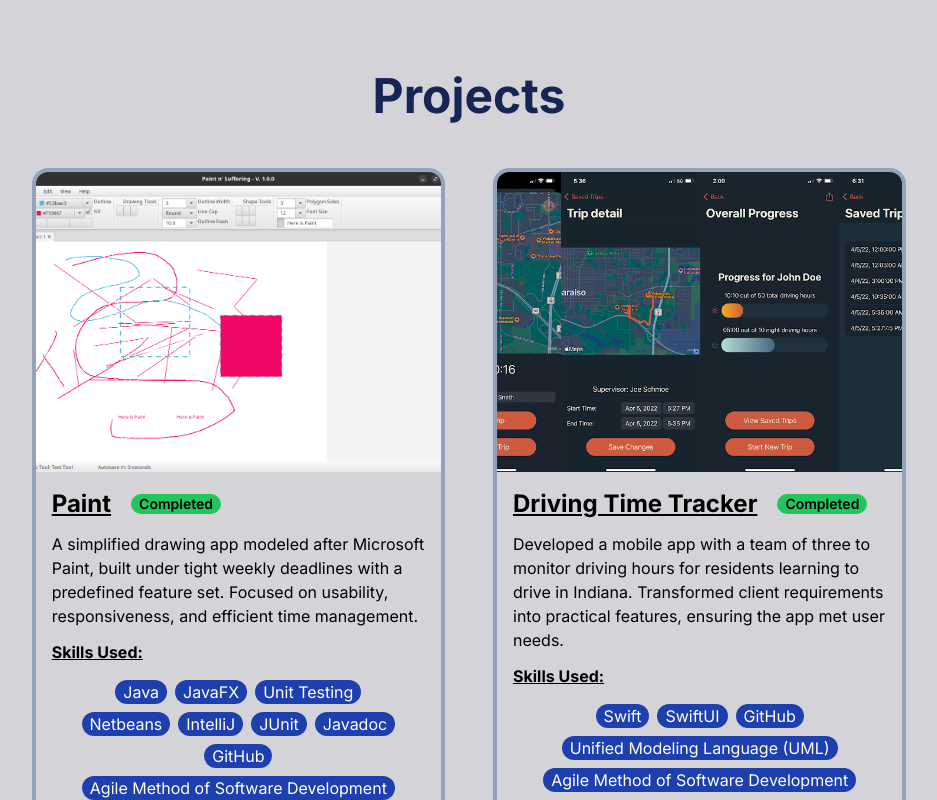
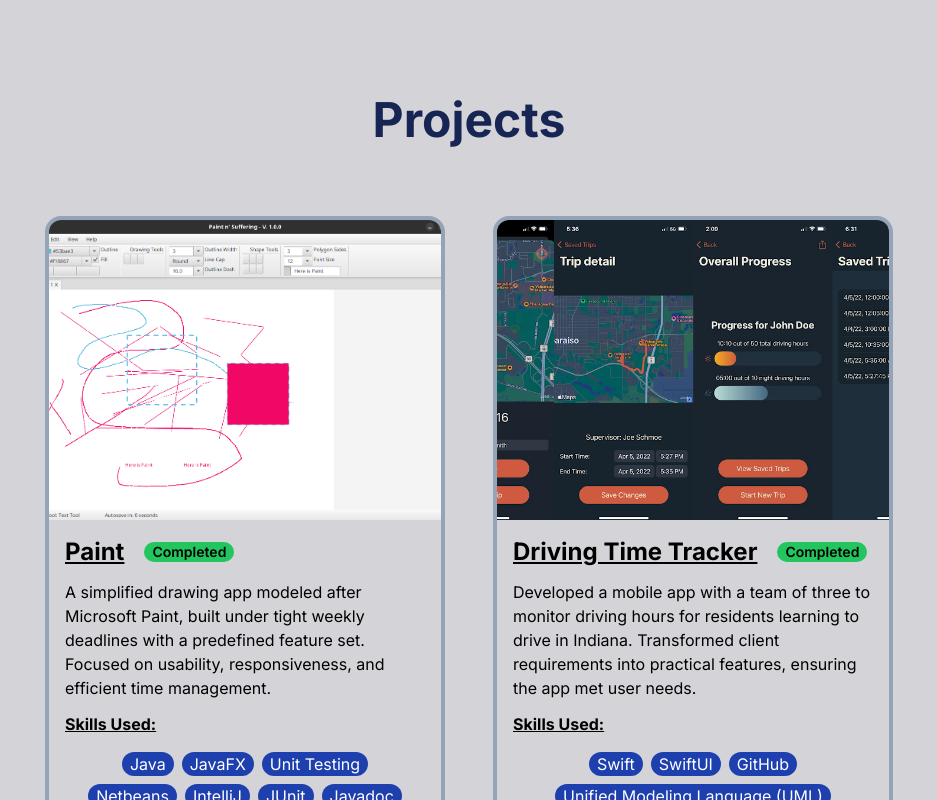
Before and after one commit to chrgarcia19/chrgarcia19.github.io, a Next.js app: page /projects in a window 1280 px wide. Shown: the top 800 px of the page, without its empty margins (171-1108 px from the left). Built offline with nearby package versions, Linux system fonts and the light colour scheme.

Commit message:
Adjusted padding on 4k displays for the section headers

```diff
--- a/src/app/projects/page.tsx
+++ b/src/app/projects/page.tsx
@@ -8,8 +8,8 @@ import portfolioImage from "@/../public/Portfolio.png";
 const Projects = () => {
     return (
         <>
-            <div id="projects" className="flex flex-col flex-grow justify-center items-center p-5 pt-14 w-full gap-8 bg-zinc-300 dark:bg-zinc-800">
-                <h2 className="flex justify-center items-center font-bold text-5xl max-sm:text-3xl 3xl:text-6xl 4k:text-8xl text-blue-950 dark:text-blue-300 p-4">Projects</h2>
+            <div id="projects" className="flex flex-col flex-grow justify-center items-center p-10 pt-14 w-full gap-8 bg-zinc-300 dark:bg-zinc-800">
+                <h2 className="flex justify-center items-center font-bold text-5xl max-sm:text-3xl 3xl:text-6xl 4k:text-8xl text-blue-950 dark:text-blue-300 p-10 4k:pt-20">Projects</h2>
                 <div className="flex flex-row max-md:flex-col flex-wrap h-full gap-12 3xl:gap-16 4k:gap-20 justify-center">
                     <ProjectCard
                         name={"Paint"}
--- a/src/app/skills/page.tsx
+++ b/src/app/skills/page.tsx
@@ -9,7 +9,7 @@ import Concepts from "./concepts";
 const Skills = () => {
     return (
         <>
-            <div id="skills" className="flex flex-col pt-10 pl-14 pr-14 max-md:pl-4 max-md:pr-4 w-full bg-zinc-300 dark:bg-zinc-800">
+            <div id="skills" className="flex flex-col pt-10 pl-14 pr-14 max-md:pl-4 max-md:pr-4 4k:pt-14 w-full bg-zinc-300 dark:bg-zinc-800">
                 <h2 className="flex justify-center text-center font-bold text-5xl max-md:text-3xl 3xl:text-6xl 4k:text-8xl text-blue-950 dark:text-blue-300 p-10 3xl:pt-20">My Techical Skills</h2>
                 <h3 className="flex justify-start max-md:justify-center text-2xl max-md:text-xl 3xl:text-4xl 4k:text-6xl font-bold">Programming Languages</h3>
                 <ProgrammingLanguages />
```
